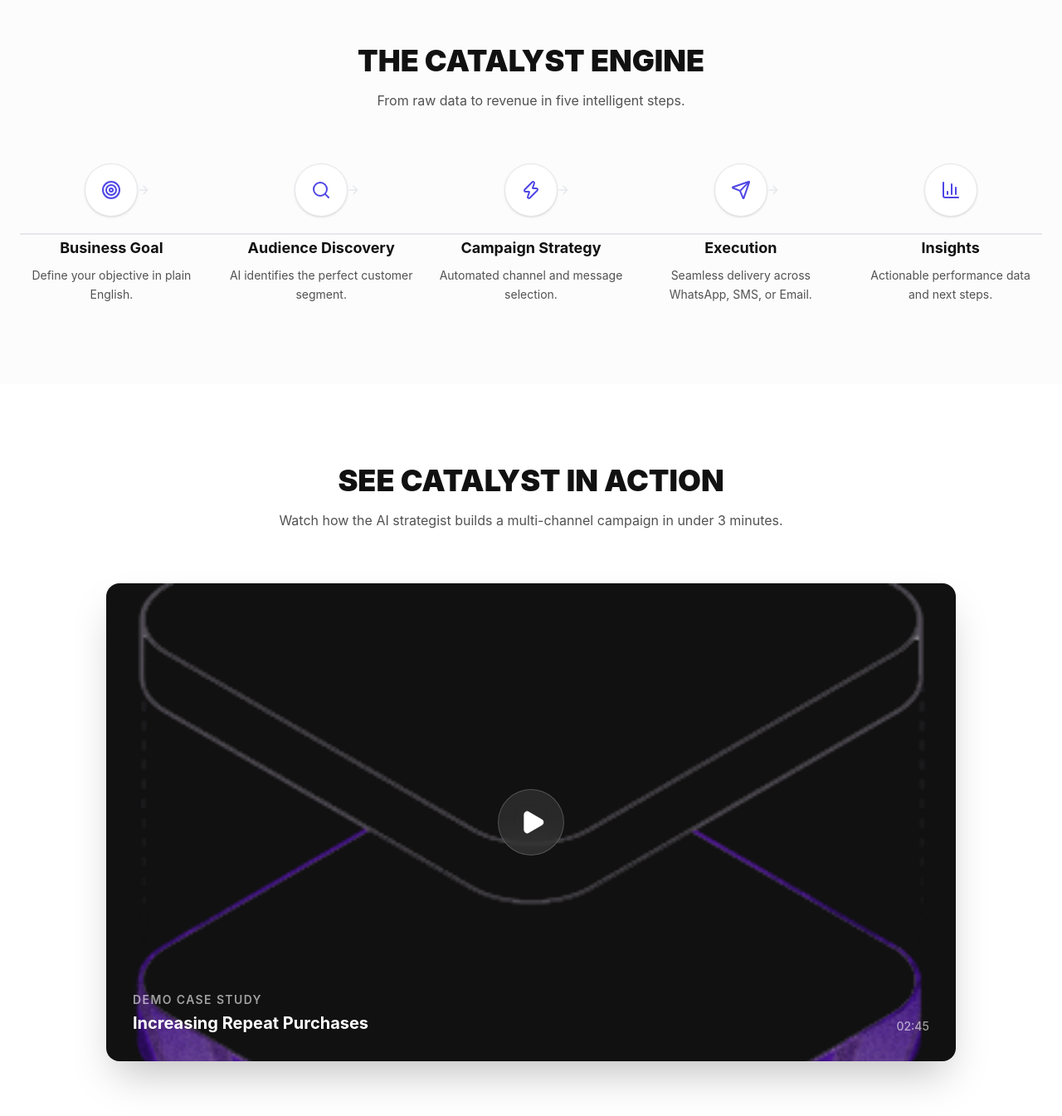
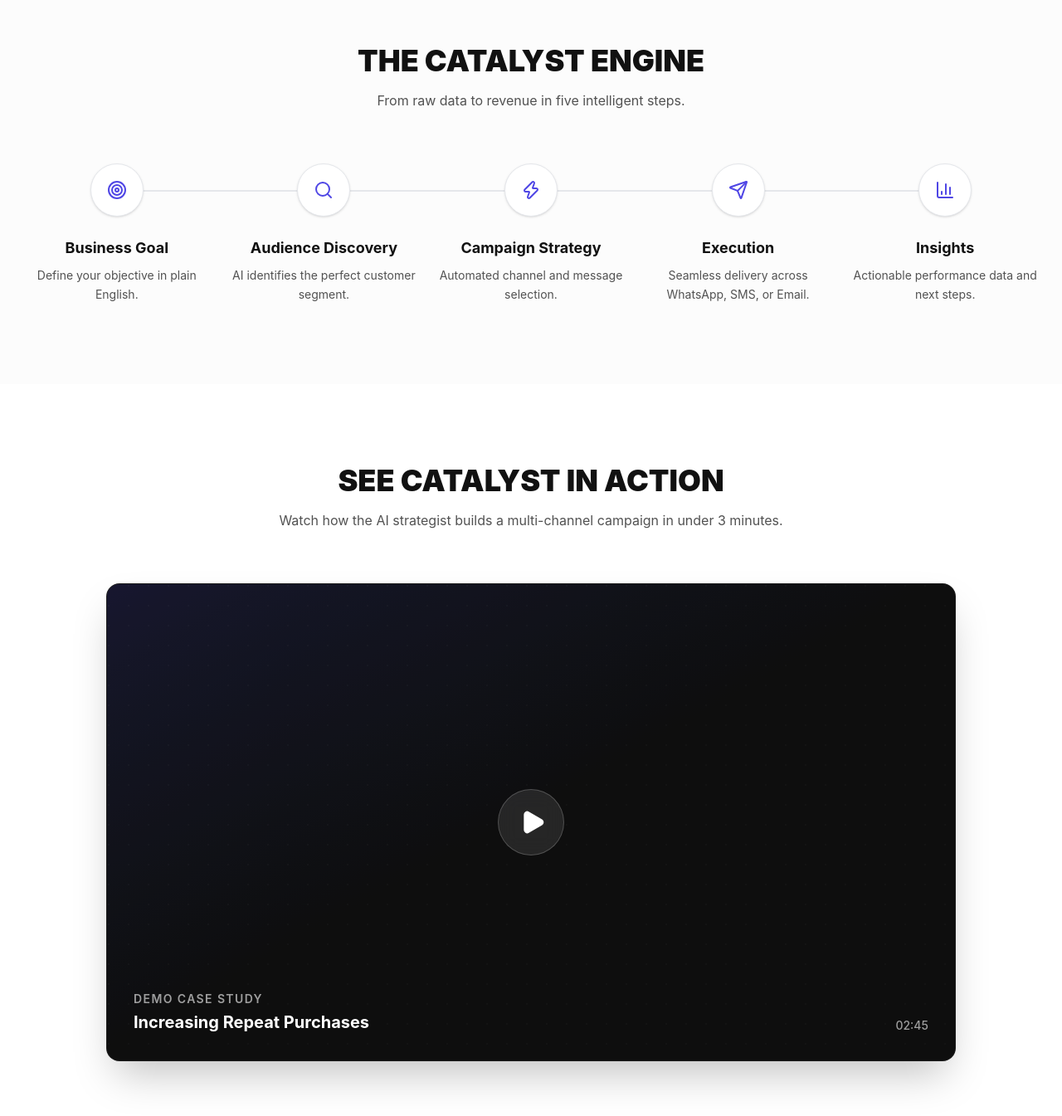
Before and after one commit to AyShakya/Catalyst, a React (Vite) app in the folder frontend/: page / in a window 1280 px wide. Shown: the part 972-2317 px from the top of the page at 83% size. Built offline with nearby package versions, Linux system fonts and the light colour scheme.

Commit message:
Improved the landing page

```diff
--- a/frontend/src/components/landing/DemoVideo.tsx
+++ b/frontend/src/components/landing/DemoVideo.tsx
@@ -14,18 +14,16 @@ const DemoVideo: React.FC = () => {
         </div>
 
         <motion.div
-          className="relative max-w-5xl mx-auto aspect-video rounded-2xl overflow-hidden bg-foreground shadow-2xl group cursor-pointer"
+          className="relative max-w-5xl mx-auto aspect-video rounded-2xl overflow-hidden bg-foreground shadow-2xl group cursor-pointer border border-white/5"
           initial={{ opacity: 0, scale: 0.95 }}
           whileInView={{ opacity: 1, scale: 1 }}
           viewport={{ once: true }}
           transition={{ duration: 0.6 }}
         >
-          {/* Mock Video Thumbnail / Placeholder */}
-          <img
-            src="/src/assets/hero.png"
-            alt="Product Demo Thumbnail"
-            className="w-full h-full object-cover opacity-60 group-hover:scale-105 transition-transform duration-700"
-          />
+          {/* Professional Background Placeholder */}
+          <div className="absolute inset-0 bg-gradient-to-br from-accent/20 via-foreground to-foreground group-hover:scale-105 transition-transform duration-700" />
+          <div className="absolute inset-0 opacity-20" style={{ backgroundImage: 'radial-gradient(circle at 2px 2px, rgba(255,255,255,0.15) 1px, transparent 0)', backgroundSize: '24px 24px' }} />
+          <div className="absolute inset-0 flex items-center justify-center bg-black/20" />
 
           <div className="absolute inset-0 flex items-center justify-center">
             <div className="w-20 h-20 rounded-full bg-white/10 backdrop-blur-md border border-white/20 flex items-center justify-center group-hover:scale-110 group-hover:bg-white/20 transition-all duration-300">
--- a/frontend/src/components/landing/ProductFlow.tsx
+++ b/frontend/src/components/landing/ProductFlow.tsx
@@ -43,28 +43,28 @@ const ProductFlow: React.FC = () => {
 
         <div className="relative">
           {/* Connection Line (Desktop) */}
-          <div className="hidden lg:block absolute top-1/2 left-0 w-full h-0.5 bg-border -translate-y-1/2 z-0" />
+          <div className="hidden lg:block absolute top-8 left-[10%] right-[10%] h-0.5 bg-border z-0" />
 
-          <div className="grid grid-cols-1 md:grid-cols-3 lg:grid-cols-5 gap-8 relative z-10">
+          <div className="flex flex-col lg:flex-row justify-between items-center lg:items-start gap-12 lg:gap-4 relative z-10">
             {steps.map((step, index) => (
               <motion.div
                 key={index}
-                className="flex flex-col items-center text-center group"
+                className="flex flex-col items-center text-center group w-full lg:w-1/5 relative"
                 initial={{ opacity: 0, y: 20 }}
                 whileInView={{ opacity: 1, y: 0 }}
                 viewport={{ once: true }}
                 transition={{ duration: 0.5, delay: index * 0.1 }}
               >
-                <div className="w-16 h-16 rounded-full bg-white border border-border flex items-center justify-center mb-6 shadow-sm group-hover:border-accent group-hover:shadow-md transition-all duration-300 relative">
+                {/* Vertical Line (Mobile) */}
+                {index < steps.length - 1 && (
+                  <div className="lg:hidden absolute top-16 left-1/2 w-0.5 h-12 bg-border -translate-x-1/2 z-0" />
+                )}
+
+                <div className="w-16 h-16 rounded-full bg-white border border-border flex items-center justify-center mb-6 shadow-sm group-hover:border-accent group-hover:shadow-md transition-all duration-300 relative bg-white z-10">
                   {step.icon}
-                  {index < steps.length - 1 && (
-                    <div className="hidden lg:flex absolute -right-4 top-1/2 -translate-y-1/2 text-border">
-                      <ArrowRight size={16} />
-                    </div>
-                  )}
                 </div>
                 <h3 className="text-lg font-bold mb-2">{step.title}</h3>
-                <p className="text-sm text-secondary leading-relaxed">
+                <p className="text-sm text-secondary leading-relaxed max-w-[200px] lg:max-w-none">
                   {step.description}
                 </p>
               </motion.div>
```
